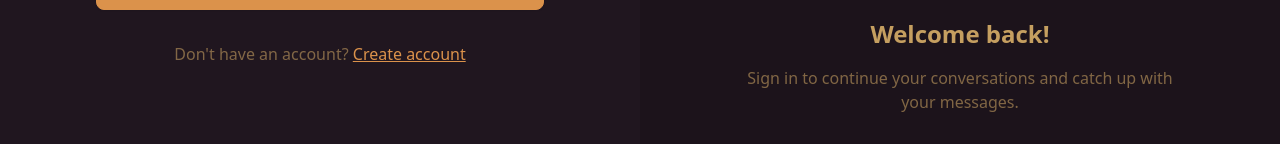
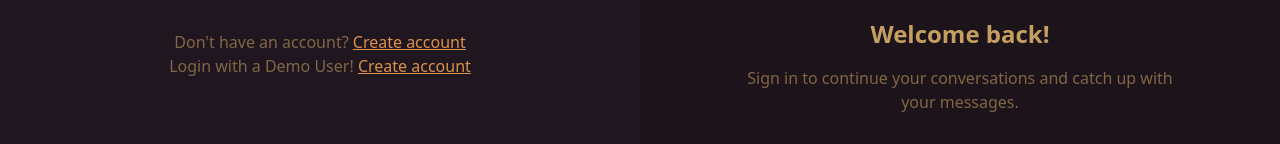
Before and after one commit to raunak-garhwal/Chat-Verse, a React (Vite) app in the folder frontend/: page /login in a window 1280 px wide. Shown: the part 574-718 px from the top of the page. Built offline with nearby package versions, Linux system fonts and the light colour scheme; no server answers.

Commit message:
updated a demo user login functionality

```diff
--- a/frontend/src/pages/LoginPage.jsx
+++ b/frontend/src/pages/LoginPage.jsx
@@ -11,6 +11,13 @@ const LoginPage = () => {
     password: "",
   });
   const { login, isLoggingIn } = useAuthStore();
+
+  const testData = () => {
+    setFormData({
+      email: "Demo-User",
+      password: "Demo@1234",
+    });
+  };
 
   const handleSubmit = async (e) => {
     e.preventDefault();
@@ -104,6 +111,12 @@ const LoginPage = () => {
                 Create account
               </Link>
             </p>
+            <p className="text-base-content/60">
+              Login with a Demo User!{" "}
+              <button onClick={testData} className="link link-primary">
+                Create account
+              </button>
+            </p>
           </div>
         </div>
       </div>
```
